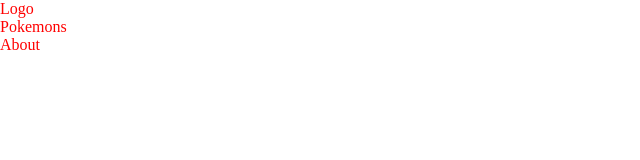
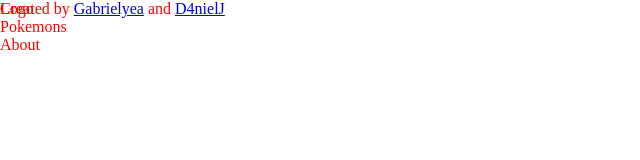
Before and after one commit to gabrielyea/pokemon-capstone, a website built with webpack: page src/index.html in a window 1280 px wide. Shown: the whole page, without its empty margins (0-640 px from the left). Built offline with nearby package versions, Linux system fonts and the light colour scheme.

Commit message:
Add HTML structure footer

```diff
--- a/src/index.html
+++ b/src/index.html
@@ -17,6 +17,9 @@
       </ul>
     </nav>
   </header>
+  <footer>
+    <p>Created by <a href="http://" target="_blank" rel="noopener noreferrer">Gabrielyea</a> and <a href="http://" target="_blank" rel="noopener noreferrer">D4nielJ</a></p>
+  </footer>
 </body>
 
 </html>
--- /dev/null
+++ b/src/scss/layout/_header.scss
@@ -0,0 +1,5 @@
+header {
+  position: fixed;
+  top: 0;
+  width: 100%;
+}
--- a/src/scss/layout/_headers.scss
+++ /dev/null
@@ -1,4 +0,0 @@
-h1 {
-  color: purple;
-  font-size: 8em;
-}
--- a/src/scss/layout/_index.scss
+++ b/src/scss/layout/_index.scss
@@ -1 +1 @@
-@forward 'headers';
+@forward 'header';
```
